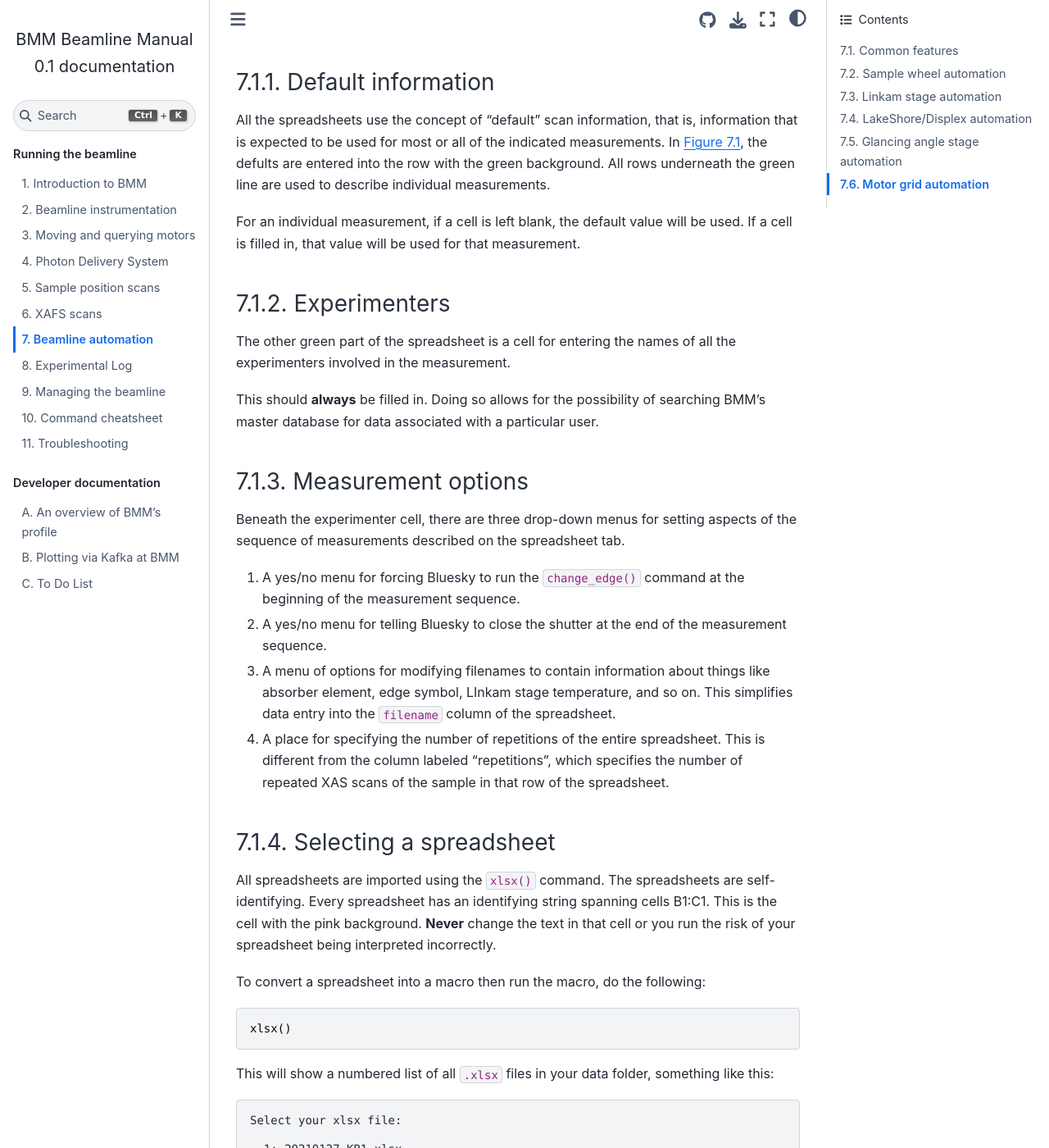
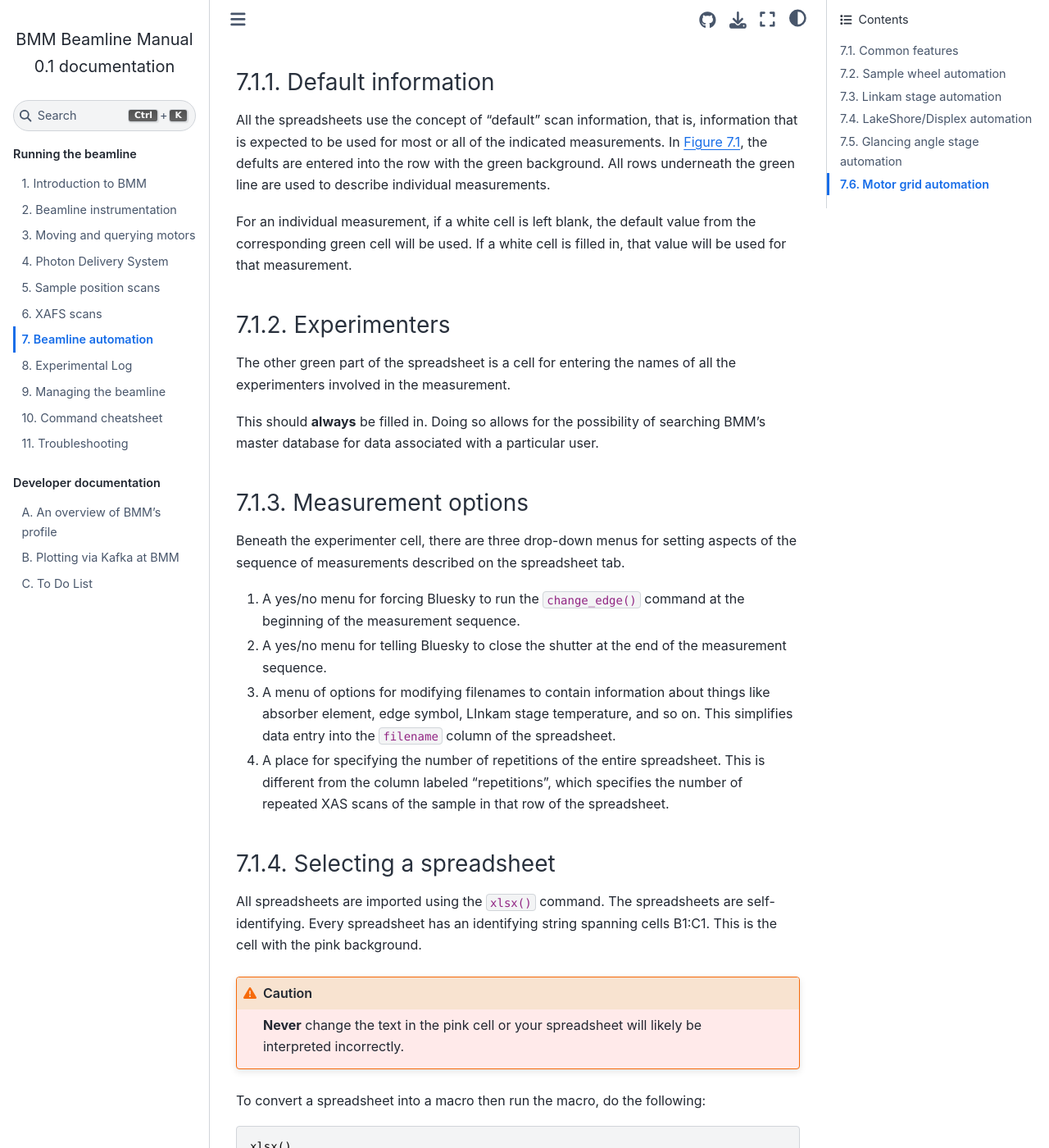
Before and after one commit to NSLS-II-BMM/BeamlineManual, a Sphinx documentation site: the page built from docs/automation.rst, in a window 1280 px wide and 1400 px high, scrolled down 1024 px. Shown: the whole window at 82% size. Built offline with Sphinx 7.4.7 and the Sphinx Book theme 1.1.4, drawn with Linux system fonts in a browser that asks for light colours.

Commit message:
some edits

```diff
--- a/docs/automation.rst
+++ b/docs/automation.rst
@@ -61,9 +61,9 @@ indicated measurements.  In :numref:`Figure %s
 green background.  All rows underneath the green line are used to
 describe individual measurements.
 
-For an individual measurement, if a cell is left blank, the default
-value will be used.  If a cell is filled in, that value will be used
-for that measurement.
+For an individual measurement, if a white cell is left blank, the
+default value from the corresponding green cell will be used.  If a
+white cell is filled in, that value will be used for that measurement.
 
 Experimenters
 ~~~~~~~~~~~~~
@@ -107,8 +107,10 @@ Selecting a spreadsheet
 All spreadsheets are imported using the :file:`xlsx()` command.  The
 spreadsheets are self-identifying.  Every spreadsheet has an
 identifying string spanning cells B1:C1.  This is the cell with the
-pink background.  **Never** change the text in that cell or you run
-the risk of your spreadsheet being interpreted incorrectly.
+pink background.
+
+.. caution:: **Never** change the text in the pink cell or your
+             spreadsheet will likely be interpreted incorrectly.
 
 To convert a spreadsheet into a macro then run the macro, do the
 following:
--- a/docs/profile.rst
+++ b/docs/profile.rst
@@ -153,7 +153,7 @@ Early in the loading of the profile, a function called
 ``BMM/functions.py`` and called near the top of
 ``BMM/user_ns/bmm.py``, which is the second file loaded by
 ``BMM/user_ns/__init__.py``.  So, it is defined very early in the
-process if loading the profile.
+process of loading the profile.
 
 This is used to write a message to the screen explaining what chore is
 being done during start-up or what file is being loaded.  As such it
@@ -164,7 +164,7 @@ is very similar to the common python idiom of
    print(__file__)
 
 to identify the module or source code file being loaded.  While
-similar in concept, it is a bit more flexible.
+similar in concept, it is a bit more suited to our purpose.
 
 .. _fig-bsui_startup:
 .. figure::  _images/bsui_startup.png
```
Also changed, not shown: docs/xafs.rst (+5 -3 lines).
